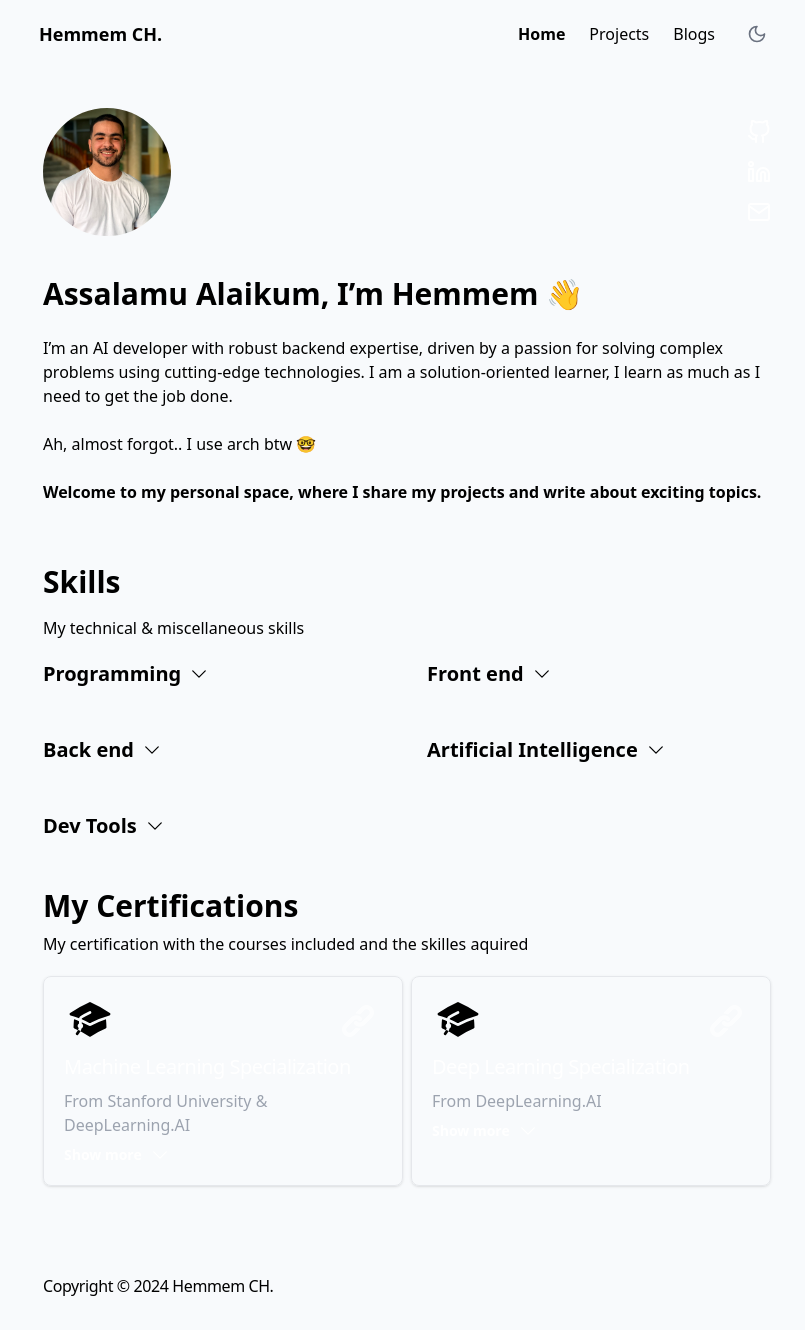
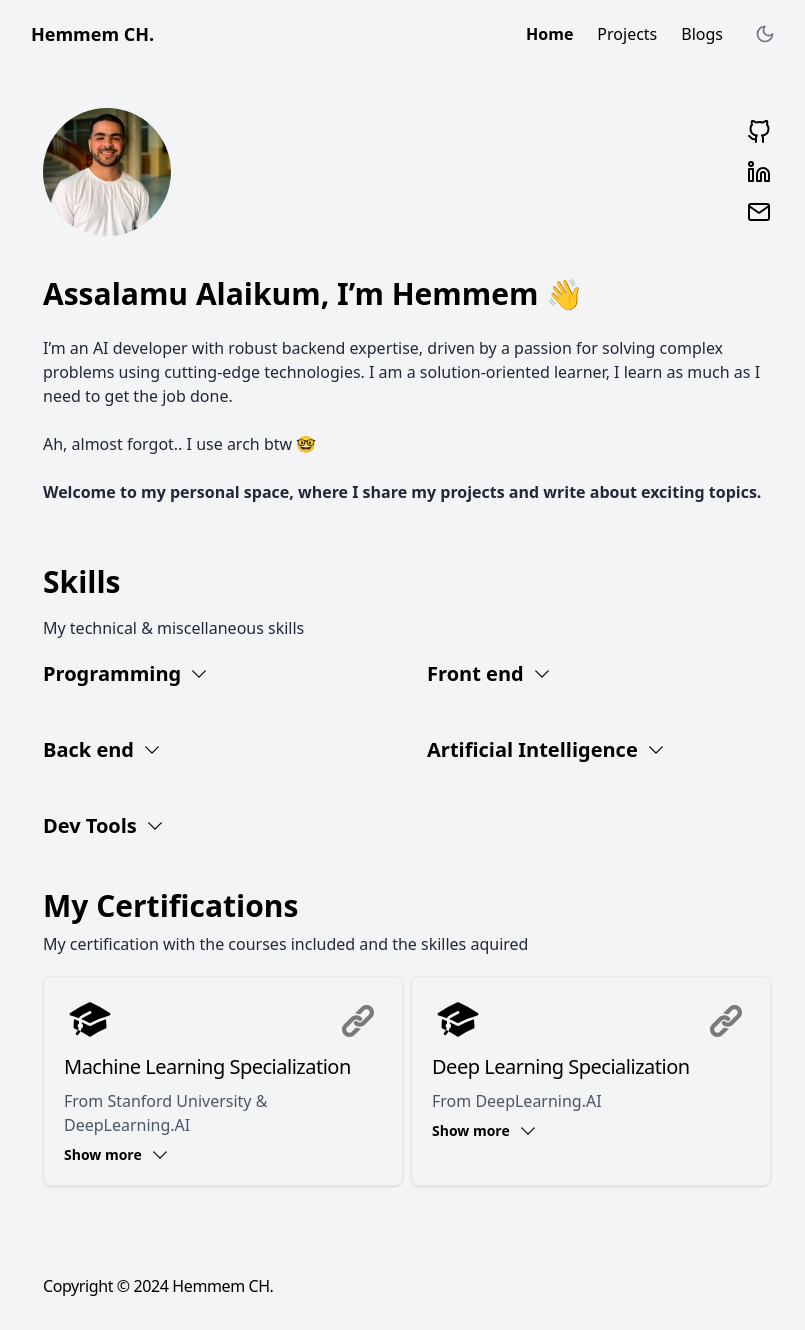
Before and after one commit to 1hemmem/1hemmem-portfolio, a React (Vite) app: page / in a window 1280 px wide. Shown: the whole page, without its empty margins (233-1038 px from the left). Built offline with nearby package versions, Linux system fonts and the light colour scheme.

Commit message:
final commit

```diff
--- a/index.html
+++ b/index.html
@@ -5,7 +5,7 @@
     <meta name="viewport" content="width=device-width, initial-scale=1.0" />
     <title>1hemmem</title>
   </head>
-  <body class="bg-slate-50 text-black dark:bg-zinc-900">
+  <body class="bg-gray-100 text-black dark:bg-zinc-900">
     <div id="root"></div>
     <script type="module" src="/src/main.jsx"></script>
   </body>
--- a/src/components/AboutMe.jsx
+++ b/src/components/AboutMe.jsx
@@ -13,8 +13,8 @@ export const AboutMe = () => {
       </section>
       <h1 className="text-3xl font-bold">Assalamu Alaikum, I’m Hemmem 👋</h1>
       <br />
-      <div className="dark:text-gray-300">
-        <p className="text-base font-sans">
+      <div className="text-gray-800 dark:text-gray-300">
+        <p className= "text-base font-sans">
           I’m an AI developer with robust backend expertise, driven by a passion
           for solving complex problems using cutting-edge technologies. I am a
           solution-oriented learner, I learn as much as I need to get the job
--- a/src/components/CertificateCard.jsx
+++ b/src/components/CertificateCard.jsx
@@ -16,7 +16,11 @@ export const CertificateCard = (props) => {
           rel="noopener noreferrer"
           className="absolute top-0 right-0 m-2"
         >
-          <img className="h-8 w-8 invert opacity-60 hover:opacity-100" src={img} alt="Link icon" />
+          <img
+            className="h-8 w-8 opacity-50 dark:invert dark:opacity-60 hover:opacity-100 dark:hover:opacity-100"
+            src={img}
+            alt="Link icon"
+          />
         </a>
 
         {/* Top-left: SVG Icon */}
@@ -33,17 +37,13 @@ export const CertificateCard = (props) => {
       </div>
 
       {/* Content */}
-      <h5 className="mb-2 text-xl tracking-tight text-white">
-        {props.Title}
-      </h5>
-      <p className="font-normal text-gray-400">
-        From {props.From}
-      </p>
+      <h5 className="mb-2 text-xl tracking-tight text-black dark:text-white">{props.Title}</h5>
+      <p className="font-normal text-gray-600 dark:text-gray-400">From {props.From}</p>
 
       {/* Animated Show More/Less Button */}
       <button
         onClick={() => changeExpanded(!isexpanded)}
-        className="mt-2 text-sm font-semibold text-white hover:text-gray-300 flex items-center space-x-2"
+        className="mt-2 text-sm font-semibold text-black hover:text-gray-700 dark:text-white dark:hover:text-gray-300 flex items-center space-x-2"
       >
         <span>{isexpanded ? "Show less" : "Show more"}</span>
         <svg
@@ -70,7 +70,7 @@ export const CertificateCard = (props) => {
           {props.Courses.map((val, index) => (
             <li
               key={index}
-              className="inline-block p-1.5 m-1 bg-neutral-800 text-white rounded-md shadow-md text-sm"
+              className="inline-block p-1.5 m-1 bg-gray-200 text-black dark:bg-neutral-800 dark:text-white rounded-md shadow-md text-sm"
             >
               {val}
             </li>
@@ -79,7 +79,7 @@ export const CertificateCard = (props) => {
           Skills Aquired: <br />
           {props.Skills.map((val, index) => (
             <li
-              className="inline-block p-1.5 m-1 bg-neutral-800 text-white rounded-md shadow-md text-sm"
+              className="inline-block p-1.5 m-1 bg-gray-200 text-black dark:bg-neutral-800 dark:text-white rounded-md shadow-md text-sm"
               key={index}
             >
               {val}
--- a/src/components/Certifications.jsx
+++ b/src/components/Certifications.jsx
@@ -4,8 +4,8 @@ import Courses from "../data/courses.json";
 export const Certifications = () => {
   return (
     <div className="mb-5 mt-10">
-      <h1 className="text-3xl font-bold dark:text-white mb-2">My Certifications</h1>
-      <p className="dark:text-gray-300">My certification with the courses included and the skilles aquired</p>
+      <h1 className="text-3xl font-bold text-black dark:text-white mb-2">My Certifications</h1>
+      <p className="text-gray-800 dark:text-gray-300">My certification with the courses included and the skilles aquired</p>
       <section id="Specializations" className="mt-5">
         {/* <h1 className="text-xl font-bold">Specializations</h1 */}
         <div className="grid grid-cols-1 sm:grid-cols-2 lg:grid-cols-2 gap-2">
--- a/src/components/Connect.jsx
+++ b/src/components/Connect.jsx
@@ -12,7 +12,7 @@ export const Connect = () => {
           strokeWidth="2"
           strokeLinecap="round"
           strokeLinejoin="round"
-          className="w-6 h-6 hover:text-gray-300 transition-colors"
+          className="w-6 h-6 text-black hover:text-gray-600 dark:hover:text-gray-300 dark:text-white transition-colors"
         >
           <path d="M9 19c-5 1.5-5-2.5-7-3m14 6v-3.87a3.37 3.37 0 0 0-.94-2.61c3.14-.35 6.44-1.54 6.44-7A5.44 5.44 0 0 0 20 4.77 5.07 5.07 0 0 0 19.91 1S18.73.65 16 2.48a13.38 13.38 0 0 0-7 0C6.27.65 5.09 1 5.09 1A5.07 5.07 0 0 0 5 4.77a5.44 5.44 0 0 0-1.5 3.78c0 5.42 3.3 6.61 6.44 7A3.37 3.37 0 0 0 9 18.13V22" />
         </svg>
@@ -32,7 +32,7 @@ export const Connect = () => {
           strokeWidth="2"
           strokeLinecap="round"
           strokeLinejoin="round"
-          className="w-6 h-6 hover:text-blue-400 transition-colors"
+          className="w-6 h-6 text-black hover:text-gray-600 dark:hover:text-gray-300 dark:text-white  transition-colors"
         >
           <path d="M16 8a6 6 0 0 1 6 6v7h-4v-7a2 2 0 0 0-2-2 2 2 0 0 0-2 2v7h-4v-7a6 6 0 0 1 6-6z" />
           <rect width="4" height="12" x="2" y="9" />
@@ -54,7 +54,7 @@ export const Connect = () => {
           strokeWidth="2"
           strokeLinecap="round"
           strokeLinejoin="round"
-          className="w-6 h-6 hover:text-red-400 transition-colors"
+          className="w-6 h-6 text-black hover:text-gray-600 dark:hover:text-gray-300 dark:text-white  transition-colors"
         >
           <path d="M4 4h16c1.1 0 2 .9 2 2v12c0 1.1-.9 2-2 2H4c-1.1 0-2-.9-2-2V6c0-1.1.9-2 2-2z" />
           <polyline points="22,6 12,13 2,6" />
--- a/src/components/Navbar.jsx
+++ b/src/components/Navbar.jsx
@@ -3,7 +3,7 @@ import DarkModeToggle from "./DarkModeToggle";
 
 export const Navbar = () => {
   return (
-    <nav className="max-w-3xl mx-auto flex justify-between items-center px-4 py-4 dark:bg-zinc-900">
+    <nav className="max-w-3xl mx-auto flex justify-between items-center px-2 py-4 bg-gray-100 dark:bg-zinc-900">
       {/* Logo Section */}
       <div className="font-bold text-lg dark:text-white">
         <a href="/">Hemmem CH.</a>
--- a/src/components/ProjectCard.jsx
+++ b/src/components/ProjectCard.jsx
@@ -6,16 +6,16 @@ export const ProjectCard = (props) => {
       <div className="relative block max-w-s p-5 border border-gray-200 rounded-lg shadow dark:bg-zinc-900 dark:border-gray-700">
         <div className="relative">
           <img
-            className="h-7 w-7 invert opacity-60 hover:opacity-100 absolute top-0 right-0"
+            className="h-7 w-7 dark:invert opacity-60 hover:opacity-100 absolute top-0 right-0"
             src={img}
             alt="Link icon"
           />
-          <h1 className="text-white font-bold text-2xl mb-3">{props.Title}</h1>
+          <h1 className="text-black dark:text-white font-bold text-2xl mb-3">{props.Title}</h1>
         </div>
-        <p className="text-gray-300 text-sm mb-3">{props.Description}</p>
+        <p className="text-gray-800 dark:text-gray-300 text-sm mb-3">{props.Description}</p>
         {props.Technologies.map((value, index) => (
           <li
-            className="inline-block p-1.5 m-1 bg-neutral-800 text-white rounded-md shadow-md text-sm"
+            className="inline-block p-1.5 m-1 bg-gray-200 text-black dark:bg-neutral-800 dark:text-white rounded-md shadow-md text-sm"
             key={index}
           >
             {value}
--- a/src/components/SkillCard.jsx
+++ b/src/components/SkillCard.jsx
@@ -7,7 +7,7 @@ export const SkillCard = (props) => {
     <div className="flex flex-col">
       <button
         onClick={() => setOpened(!opened)}
-        className="text-xl font-bold flex items-center mb-2 hover:text-gray-300"
+        className="text-xl font-bold flex items-center mb-2 hover:text-gray-600 text-black dark:text-white dark:hover:text-gray-300"
       >
         <span className="mr-2">{props.Type}</span>
         <svg
@@ -27,7 +27,7 @@ export const SkillCard = (props) => {
           />
         </svg>
       </button>
-      <div className="text-gray-300">
+      <div className="text-gray-800 dark:text-gray-300">
       {opened && (
         <>
           {props.Scores.map((val, indx) => (
@@ -38,9 +38,9 @@ export const SkillCard = (props) => {
                   {val.level}
                 </span>
               </div>
-              <div className="w-full rounded-full h-1.5 mb-4 dark:bg-gray-700 left-0">
+              <div className="w-full rounded-full h-1.5 mb-4 bg-gray-300 dark:bg-gray-700 left-0">
                 <div
-                  className="bg-white h-1.5 rounded-full dark:bg-white"
+                  className="bg-black h-1.5 rounded-full dark:bg-white"
                   style={{ width: val.score }}
                 ></div>
               </div>
--- a/src/components/Skills.jsx
+++ b/src/components/Skills.jsx
@@ -4,8 +4,8 @@ export const Skills = () => {
   return (
     <div className="mb-10 mt-5">
       <div className="mb-5">
-        <h1 className="text-3xl font-bold dark:text-white mb-4">Skills</h1>
-        <p className="dark:text-gray-300">
+        <h1 className="text-3xl font-bold text-black dark:text-white mb-4">Skills</h1>
+        <p className="text-gray-800 dark:text-gray-300">
           My technical & miscellaneous skills
         </p>
       </div>
--- a/src/pages/Blogs.jsx
+++ b/src/pages/Blogs.jsx
@@ -10,13 +10,13 @@ export const Blogs = () => {
       </p>
       <div className="mt-4">
         <button
-          className="px-6 py-2 dark:bg-zinc-800 dark:text-white font-semibold rounded-md shadow-md dark:hover:bg-zinc-700 transition-colors"
+          className="px-6 py-2 text-gray-800 dark:bg-zinc-800 dark:text-white font-semibold hover:font-extrabold rounded-md shadow-md dark:hover:bg-zinc-700 transition-colors"
           onClick={() => navigate("/")}
         >
           Go back to home page
         </button>
       </div>
-      <div className="absolute bottom-4 dark:text-gray-500 text-sm">
+      <div className="absolute bottom-4 text-gray-500 dark:text-gray-500 text-sm">
         Meanwhile, check back later for some exciting posts!
       </div>
     </div>
--- a/src/pages/Home.jsx
+++ b/src/pages/Home.jsx
@@ -11,8 +11,6 @@ export const Home = () => {
       <Skills/>
       {/* Certificate */}
       <Certifications/>
-      {/* Projects */}
-      {/* <Projects/> */}
     </div>
   );
 };
```
